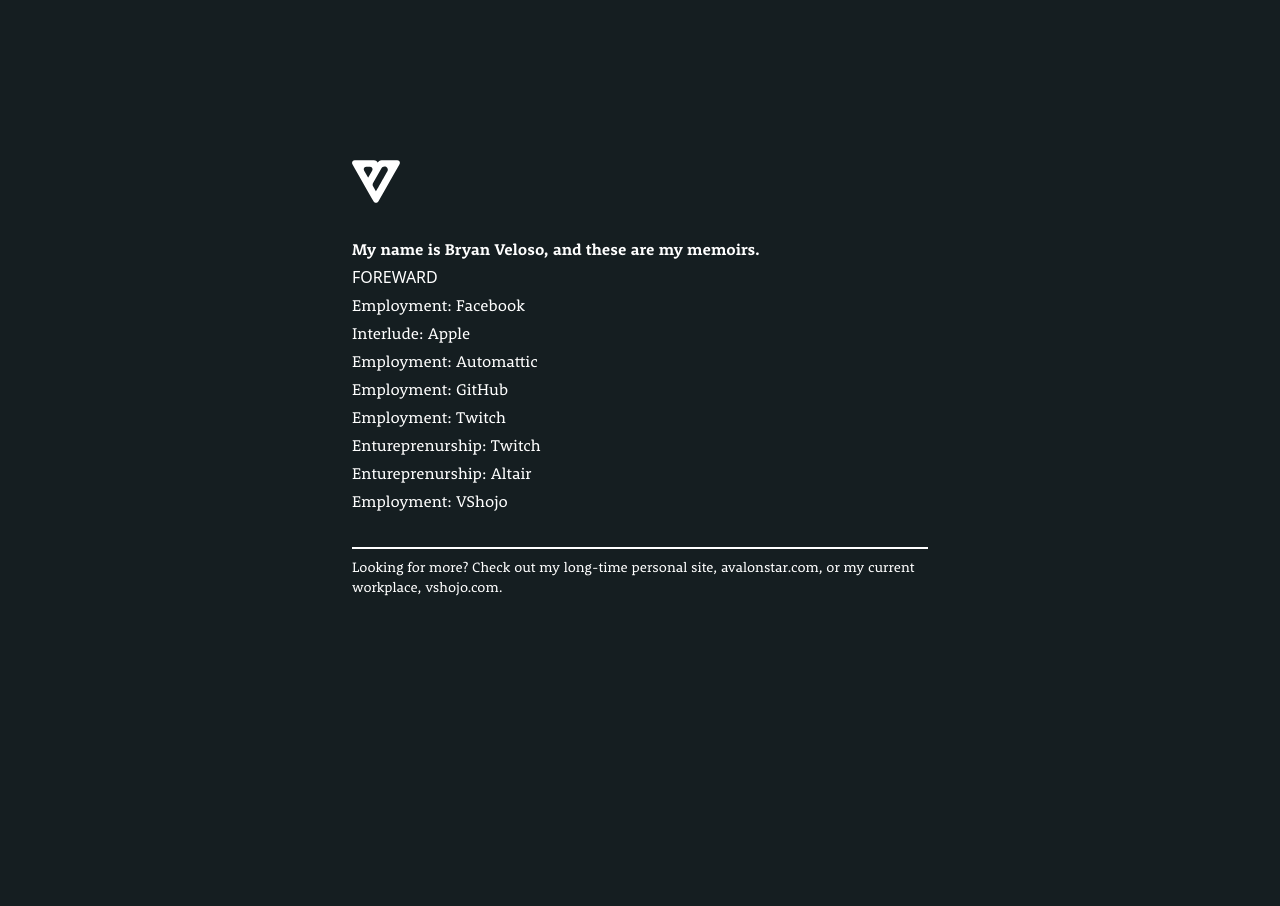
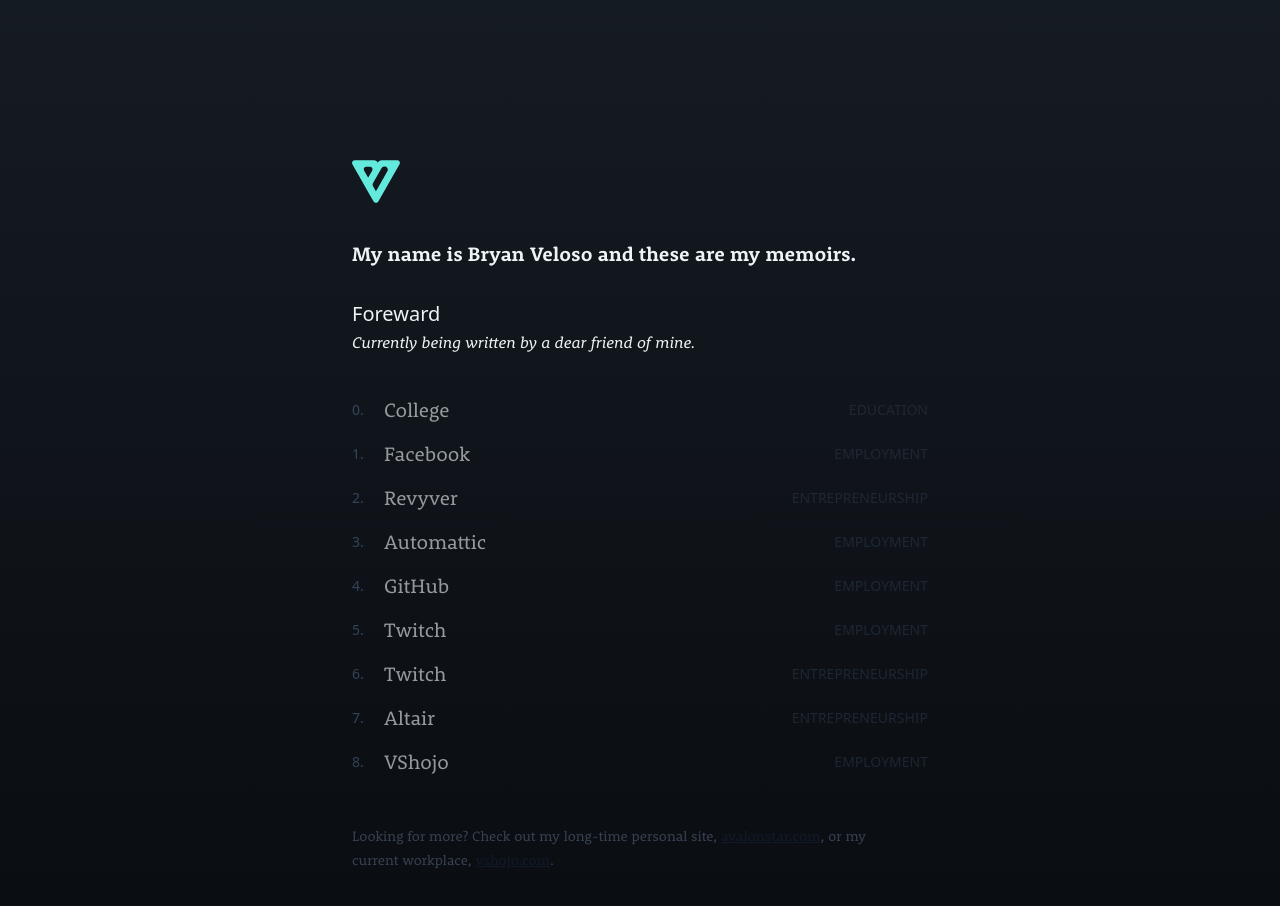
Before and after one commit to bryanveloso/bryanvelo.so, an Astro site: page / in a window 1280 px wide. Before the commit the page ends 800 px from the top, so only its background shows below. Built offline with nearby package versions, Linux system fonts and the light colour scheme; Astro itself is replaced by a stand-in of ours.

Commit message:
More WIP.

```diff
--- a/package.json
+++ b/package.json
@@ -15,6 +15,7 @@
     "@astrojs/sitemap": "^1.2.1",
     "@astrojs/tailwind": "^3.1.1",
     "@astrojs/vercel": "^3.2.1",
+    "@tailwindcss/typography": "^0.5.9",
     "astro": "^2.1.9",
     "tailwindcss": "^3.0.24"
   },
--- /dev/null
+++ b/src/content/chapter/automattic.mdx
@@ -0,0 +1,6 @@
+---
+title: "Short-Lived Words Pressed"
+subject: "Automattic"
+tag: "Employment"
+updatedDate: "Apr 2 2023"
+---
--- /dev/null
+++ b/src/content/chapter/vshojo.mdx
@@ -0,0 +1,8 @@
+---
+title: "Design &amp; Product Vice President"
+subject: "VShojo"
+tag: "Employment"
+updatedDate: "Apr 2 2023"
+---
+
+There are still stoires yet to be written...
--- a/src/pages/index.astro
+++ b/src/pages/index.astro
@@ -6,8 +6,48 @@
 
 const chapters = [
   {
-    link: '/chapter/facebook',
+    link: '/chapter/education/college',
+    title: 'College',
+    tag: 'Education'
+  },
+  {
+    link: '/chapter/employment/facebook',
     title: 'Facebook',
+    tag: 'Employment'
+  },
+  {
+    link: '/chapter/entrepreneurship/revyver',
+    title: 'Revyver',
+    tag: 'Entrepreneurship'
+  },
+  {
+    link: '/chapter/employment/automattic',
+    title: 'Automattic',
+    tag: 'Employment'
+  },
+  {
+    link: '/chapter/employment/github',
+    title: 'GitHub',
+    tag: 'Employment'
+  },
+  {
+    link: '/chapter/employment/twitch',
+    title: 'Twitch',
+    tag: 'Employment'
+  },
+  {
+    link: '/chapter/entrepreneurship/twitch',
+    title: 'Twitch',
+    tag: 'Entrepreneurship'
+  },
+  {
+    link: '/chapter/entrepreneurship/altair',
+    title: 'Altair',
+    tag: 'Entrepreneurship'
+  },
+  {
+    link: '/chapter/employment/vshojo',
+    title: 'VShojo',
     tag: 'Employment'
   }
 ]
@@ -18,30 +58,43 @@
   <head>
     <BaseHead title={SITE_TITLE} description={SITE_DESCRIPTION} />
   </head>
-  <body class="antialiased bg-[#151E21] text-white">
+  <body
+    class="antialiased bg-gradient-to-b from-midnight-900 to-midnight-950 text-cloud-100"
+  >
     <Header title={SITE_TITLE} />
     <main class="px-6 py-32 lg:px-8 font-serif">
       <div class="mx-auto max-w-xl text-base leading-7">
-        <h1 class="w-12 py-8"><Logomark /></h1>
-        <p>
-          <strong>My name is Bryan Veloso, and these are my memoirs.</strong>
+        <h1 class="w-12 h-12 my-8 text-aqua-500"><Logomark /></h1>
+        <p class="text-xl font-bold">
+						My name is Bryan Veloso and these are my memoirs.
         </p>
 
-        <h3 class="font-sans">FOREWARD</h3>
-        <p></p>
+        <div class="mt-8">
+          <h3 class="font-sans font-thin text-xl">Foreward</h3>
+          <p><em>Currently being written by a dear friend of mine.</em></p>
+        </div>
 
-        <ul>
-          <li>Employment: Facebook</li>
-          <li>Interlude: Apple</li>
-          <li>Employment: Automattic</li>
-          <li>Employment: GitHub</li>
-          <li>Employment: Twitch</li>
-          <li>Entureprenurship: Twitch</li>
-          <li>Entureprenurship: Altair</li>
-          <li>Employment: VShojo</li>
-        </ul>
+        <div class="mt-8">
+          <ul role="list" class="text-xl mt-8">
+            {
+              chapters.map((chapter, index) => (
+                <li class="flex items-center py-2 opacity-60">
+                  <div class="font-sans font-thin text-sm text-midnight-600 uppercase w-8">
+                    {index}.
+                  </div>
+                  <div class="flex-1">
+                    <a href="#">{chapter.title}</a>
+                  </div>
+                  <div class="font-sans font-thin text-sm text-midnight-800 uppercase">
+                    {chapter.tag}
+                  </div>
+                </li>
+              ))
+            }
+          </ul>
+        </div>
 
-        <p class="mt-8 pt-2 text-sm border-t-white border-t-2">
+        <p class="prose prose-sm mt-8 pt-2">
           Looking for more? Check out my long-time personal site, <a
             href="https://avalonstar.com">avalonstar.com</a
           >, or my current workplace, <a href="https://vshojo.com">vshojo.com</a
--- a/tailwind.config.cjs
+++ b/tailwind.config.cjs
@@ -1,16 +1,151 @@
 /** @type {import('tailwindcss').Config} */
 
-const { fontFamily } = require("tailwindcss/defaultTheme");
+const { fontFamily, colors } = require('tailwindcss/defaultTheme')
 
 module.exports = {
-  content: ["./src/**/*.{astro,html,js,jsx,md,mdx,svelte,ts,tsx,vue}"],
+  content: ['./src/**/*.{astro,html,js,jsx,md,mdx,svelte,ts,tsx,vue}'],
   theme: {
+    colors: {
+      transparent: 'transparent',
+      black: '#000000',
+      white: '#FFFFFF',
+      cool: {
+        50: '#F1F2F3',
+        100: '#E3E5E8',
+        200: '#CACED3',
+        300: '#AFB4BB',
+        400: '#969DA6',
+        500: '#7A838F',
+        600: '#626A74',
+        700: '#4D545B',
+        800: '#363A40',
+        900: '#202326',
+        950: '#101213'
+      },
+      midnight: {
+        50: '#EFF1F6',
+        100: '#DFE4EC',
+        200: '#BFC8D9',
+        300: '#9FAEC6',
+        400: '#8296B5',
+        500: '#627DA2',
+        600: '#4D6584',
+        700: '#3B4D64',
+        800: '#283544',
+        900: '#151B23',
+        950: '#090C10'
+      },
+      slate: {
+        50: '#F0F2F5',
+        100: '#DDE3E9',
+        200: '#BECBD5',
+        300: '#9CB0BF',
+        400: '#7D98AB',
+        500: '#5E7D91',
+        600: '#4A6372',
+        700: '#384A57',
+        800: '#243038',
+        900: '#12181C',
+        950: '#0A0D0F'
+      },
+      aqua: {
+        50: '#F6FDFD',
+        100: '#E9FBFA',
+        200: '#CFF7F5',
+        300: '#B4F3EF',
+        400: '#90EEE7',
+        500: '#64EADD',
+        600: '#20D5C6',
+        700: '#1FBDB2',
+        800: '#1B9D97',
+        900: '#14706D',
+        950: '#115554'
+      },
+      cloud: {
+        50: '#F5F8FA',
+        100: '#EEF3F6',
+        200: '#DDE7EE',
+        300: '#C7D8E2',
+        400: '#B5CBD9',
+        500: '#9EBACD',
+        600: '#83A6BF',
+        700: '#6891B1',
+        800: '#4D7494',
+        900: '#31495E',
+        950: '#111A22'
+      },
+      mint: {
+        50: '#EFFAF9',
+        100: '#D8F4F0',
+        200: '#BCEBE5',
+        300: '#9EE0D9',
+        400: '#7CD5CC',
+        500: '#58C6BD',
+        600: '#41B4AC',
+        700: '#3A9893',
+        800: '#327B79',
+        900: '#204B4A',
+        950: '#0D1C1C'
+      },
+      yellow: {
+        50: '#FEFFF5',
+        100: '#FEFED8',
+        200: '#FDFDC3',
+        300: '#FDFAA5',
+        400: '#FEF88B',
+        500: '#FFF467',
+        600: '#E8DD02',
+        700: '#C3BD04',
+        800: '#9A9804',
+        900: '#626204',
+        950: '#1D1D01'
+      },
+      watermelon: {
+        50: '#FDF2F5',
+        100: '#FBE9EE',
+        200: '#F7CFDA',
+        300: '#F3AFC4',
+        400: '#EF8BAA',
+        500: '#E8487E',
+        600: '#E1235F',
+        700: '#C31E4F',
+        800: '#9A183D',
+        900: '#601026',
+        950: '#340A14'
+      },
+      skyblue: {
+        50: '#F3FAFC',
+        100: '#E2F3F9',
+        200: '#C4E8F3',
+        300: '#9DDBEC',
+        400: '#6DCCE4',
+        500: '#27B9DA',
+        600: '#25A6C6',
+        700: '#2390AE',
+        800: '#1D728C',
+        900: '#144A5C',
+        950: '#081A21'
+      },
+      apple: {
+        50: '#F5FAF5',
+        100: '#EDF7EE',
+        200: '#D4EDD6',
+        300: '#BBE2BD',
+        400: '#A0D9A2',
+        500: '#7ACC7C',
+        600: '#54BA57',
+        700: '#46A54A',
+        800: '#37803C',
+        900: '#26542A',
+        950: '#0D1C0F'
+      }
+    },
     extend: {
       fontFamily: {
-        sans: ["Sofia Pro", ...fontFamily.sans],
-        serif: ["Rooney Pro", ...fontFamily.serif],
-      },
-    },
+        sans: ['Sofia Pro', ...fontFamily.sans],
+        serif: ['Rooney Pro', ...fontFamily.serif]
+      }
+    }
   },
-  plugins: [],
-};
+  plugins: [require('@tailwindcss/typography')]
+}
```
Also changed, not shown: pnpm-lock.yaml, src/pages/chapter/[...slug].astro (renamed from src/pages/blog/[...slug].astro), src/pages/chapter/index.astro (renamed from src/pages/blog/index.astro).
